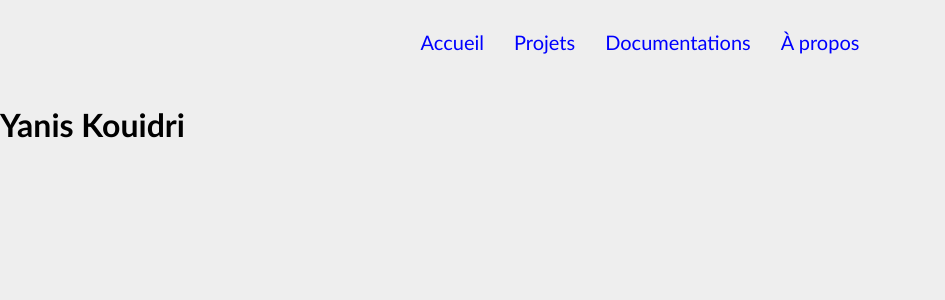
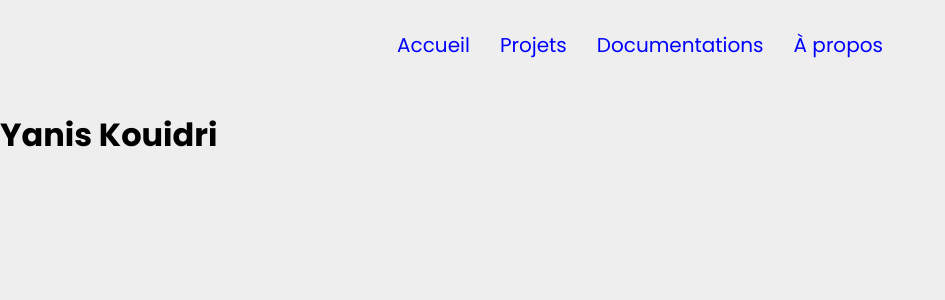
Before and after one commit to Yanis-Kouidri/personal-website-frontend, a React (Create React App) app: page / in a window 1280 px wide. Shown: the top 300 px of the page, without its empty margins (0-945 px from the left). Built offline with nearby package versions, Linux system fonts and the light colour scheme.

Commit message:
add poppins font

```diff
--- a/public/index.html
+++ b/public/index.html
@@ -5,6 +5,12 @@
     <meta name="viewport" content="width=device-width, initial-scale=1" />
     <meta name="theme-color" content="#000000" />
     <meta name="description" content="Web site of Yanis Kouidri" />
+    <link rel="preconnect" href="https://fonts.googleapis.com" />
+    <link rel="preconnect" href="https://fonts.gstatic.com" crossorigin />
+    <link
+      href="https://fonts.googleapis.com/css2?family=Poppins:ital,wght@0,100;0,200;0,300;0,400;0,500;0,600;0,700;0,800;0,900;1,100;1,200;1,300;1,400;1,500;1,600;1,700;1,800;1,900&display=swap"
+      rel="stylesheet"
+    />
     <title>Yanis Kouidri</title>
   </head>
   <body>
--- a/src/utils/style/GlobalStyle.jsx
+++ b/src/utils/style/GlobalStyle.jsx
@@ -2,7 +2,7 @@ import { createGlobalStyle } from "styled-components"
 
 const StyledGlobalStyle = createGlobalStyle`
     * {
-      font-family: 'Trebuchet MS', Helvetica, sans-serif;
+      font-family: 'Poppins', 'Trebuchet MS', Helvetica, sans-serif;
     }
 
     a {
```
